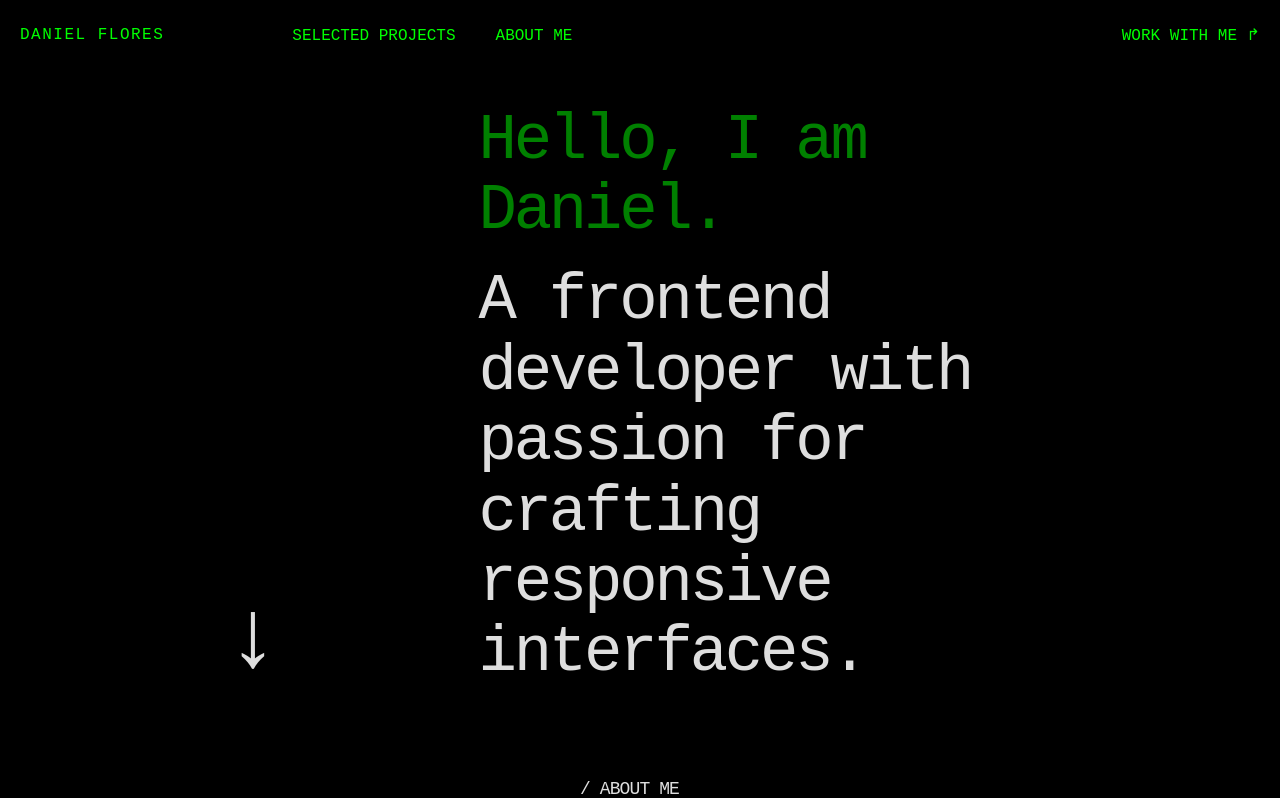
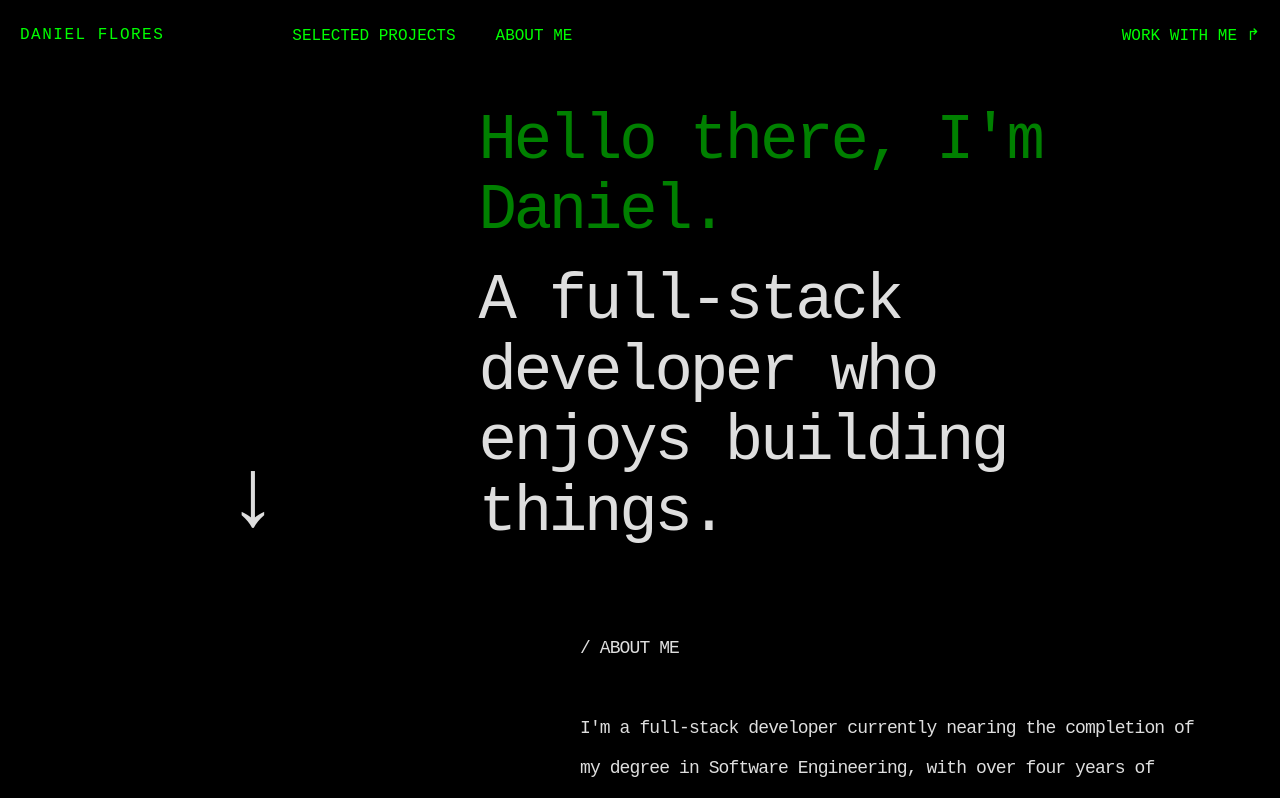
Before and after one commit to Devnielote/web-portfolio, a React (Vite) app: page /about in a window 1280 px wide. Shown: the top 798 px of the page. Built offline with nearby package versions, Linux system fonts and the light colour scheme.

Commit message:
Pero señor, no podemos empujar a producción así nadamas. - Solo hazlo! -

```diff
--- a/src/components/HeroComponent.tsx
+++ b/src/components/HeroComponent.tsx
@@ -2,9 +2,9 @@ import { motion } from "framer-motion";
 import type { CSSProperties } from "react";
 
 const mainMessage: string =
-  "Hello, I am Daniel.";
+  "Hello there, I'm Daniel.";
 const secondaryMessage: string =
-  "A frontend developer with passion for crafting responsive interfaces.";
+  "A full-stack developer who enjoys building things.";
 const heroIcons: string[] = ["↓"];
 const terminalParagraphStyle: boolean = true;
 const terminalStyles: CSSProperties = {
```
